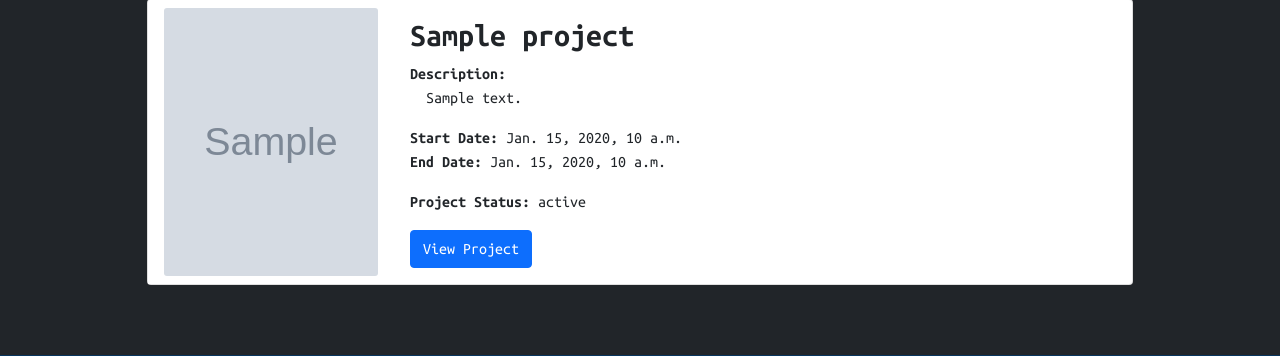
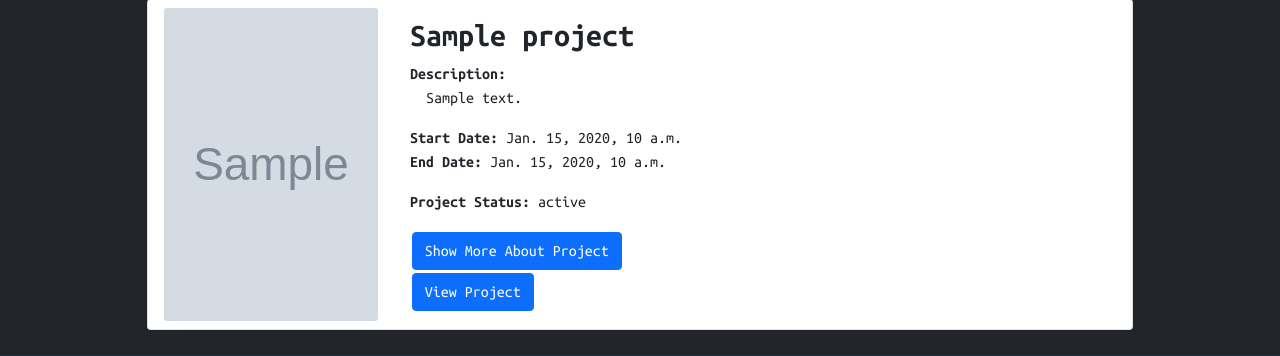
Before and after one commit to Shagasresthaa/portfoliosite, a Django app: template projects/templates/projects/projects.html in a window 1280 px wide. Shown: the part 97-453 px from the top of the page. Run offline with Django 3.2, Linux system fonts and the light colour scheme; the template is opened without the code that fills it: most values are stand-ins (such as "Sample title", 1, 10 or a date in 2020); grey boxes marked "Sample" are stand-in pictures; parts of the project's set-up code (start-up, migrations or seed data) failed here and were passed over; some libraries are stand-ins or nearby versions.

Commit message:
added custom html page rendering for projects

```diff
--- a/projects/models.py
+++ b/projects/models.py
@@ -6,11 +6,12 @@ from django_resized import ResizedImageField
 class projectsList(models.Model):
     id = models.IntegerField(primary_key=True)
     name = models.CharField(max_length=100)
-    description = models.TextField()
+    short_description = models.TextField()
     start_date = models.DateField()
     end_date = models.DateField(blank=True, null=True, default=None)
     status = models.CharField(max_length=20)
     img = ResizedImageField(size=[800, 800], upload_to='project_pics', default='default.jpg', quality=75, force_format='JPEG')
+    html_files = models.FileField(upload_to='html_files', blank=True, null=True, default=None)
     url = models.URLField()
 
     class Meta:
--- a/projects/static/projects/projects.css
+++ b/projects/static/projects/projects.css
@@ -41,6 +41,10 @@
     text-align: justify;
 }
 
+.btnhldr {
+    padding: 0.1rem;
+}
+
 /* For Mobile Support */
 
 @media (max-width:800px) {
@@ -57,6 +61,7 @@
     }
 
     .btnhldr {
+        padding: 0.1rem;
         text-align: center;
     }
 }
--- a/projects/templates/projects/projects.html
+++ b/projects/templates/projects/projects.html
@@ -23,18 +23,7 @@
           </div>
           <div class="card-body">
             <h5 class="card-title"><b class="headingPr">{{ project.name }}</b></h5>
-
-            {% if useMobile %}
-              {% if project.description|length > 150 %}
-                <p class="half-content card-text" id="half-{{project.id}}"><b>Description:</b><br>&nbsp;&nbsp;{{ project.description|truncatewords:44|slice:":-2" }} <a data-id="{{project.id}}" href="javascript:void();" class="show-hide-btn"><b>...Continue Reading</b></a></p>
-                <p class="full-content card-text" id="full-{{project.id}}" style="display: none;"><b>Description:</b><br>&nbsp;&nbsp;{{ project.description }} <a data-id="{{project.id}}" href="javascript:void();" class="show-hide-btn"><b>...Show less</b></a></p>
-              {% else %}
-                <p class="card-text"><b>Description:</b><br>&nbsp;&nbsp;{{ project.description }}</p>
-              {% endif %}
-            {% else %}
-              <p class="card-text"><b>Description:</b><br>&nbsp;&nbsp;{{ project.description }}</p>
-            {% endif %}
-
+            <p class="card-text"><b>Description:</b><br>&nbsp;&nbsp;{{ project.short_description }}</p>
             <p class="Date">
               <b>Start Date:</b> {{project.start_date}}<br>
             {% if project.end_date is None %}
@@ -45,7 +34,10 @@
             </p>
             <p class="sttxt"><b>Project Status:</b> {{project.status}}</p>
             <div class="btnhldr">
-              <a href="{{ project.url }}" class="btn btn-primary">View Project</a>
+              <a href="{{ project.html_files }}" class="btn btn-primary" target="_blank">Show More About Project</a>
+            </div>
+            <div class="btnhldr">
+              <a href="{{ project.url }}" class="btn btn-primary" target="_blank">View Project</a>
             </div>
           </div>
         </div>
```
Also changed, not shown: projects/views.py (+12 -5 lines), projects/migrations/0017_projectslist_html_files.py (added), projects/migrations/0018_rename_description_projectslist_short_description.py (added), 1 other file.
